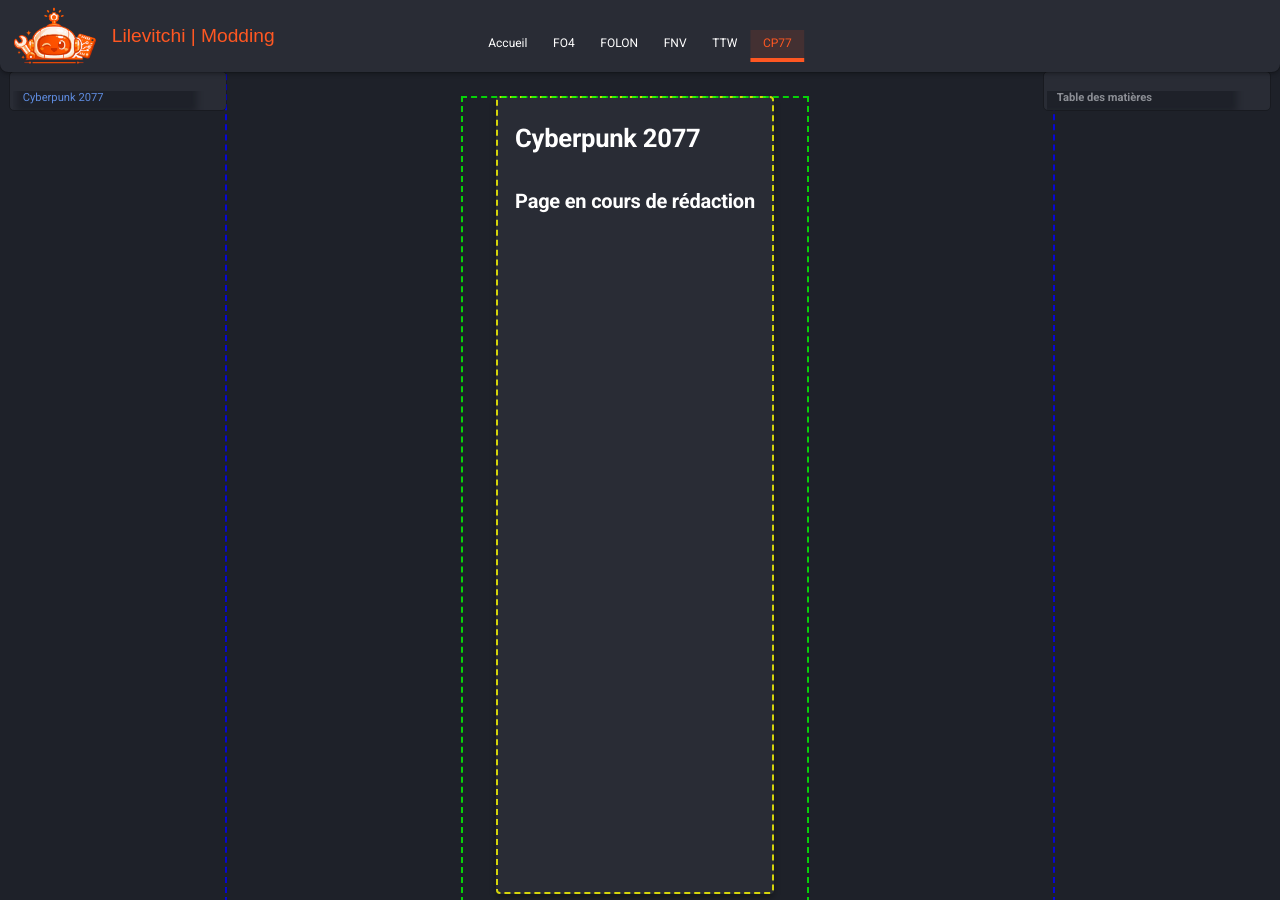
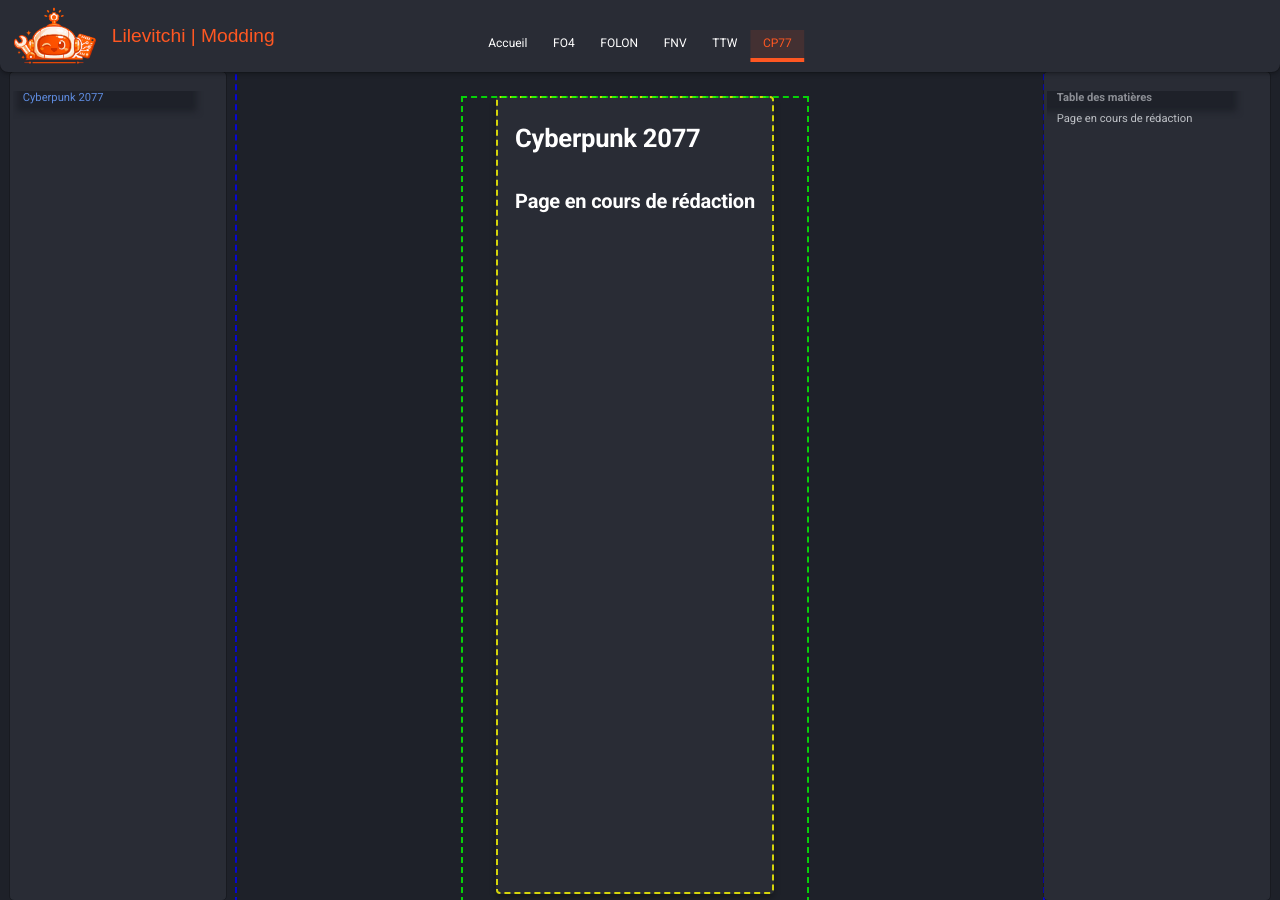
Before and after one commit to Lilevitchi/lilevitchi.github.io, an MkDocs documentation site: the page built from docs/cyberpunk/index.md, in a window 1280 px wide and 900 px high. Built offline with MkDocs 1.6.1 and Material for MkDocs 9.7.7, drawn with Linux system fonts in a browser that asks for light colours.

Commit message:
Update extra.css

```diff
--- a/docs/stylesheets/extra.css
+++ b/docs/stylesheets/extra.css
@@ -305,7 +305,8 @@
 /* Sidebars */
 [data-md-color-scheme] .md-sidebar {
   position: fixed;
-  top: calc(100vh - var(--header-height) + 10px);
+  height: 100vh
+  top: calc(var(--header-height) + 10px);
   bottom: var(--sidebar-gap);
 
   background: var(--bg-surface);
@@ -338,8 +339,8 @@
 [data-md-color-scheme] .md-content {
   flex: 1;
 
-  margin-left: calc(var(--sidebar-width-primary) + var(--sidebar-gap) * 2);
-  margin-right: calc(var(--sidebar-width-secondary) + var(--sidebar-gap) * 2);
+  margin-left: calc(var(--sidebar-width-primary) + var(--sidebar-gap));
+  margin-right: calc(var(--sidebar-width-secondary) + var(--sidebar-gap));
 
   padding: 0 1rem;
 
```
